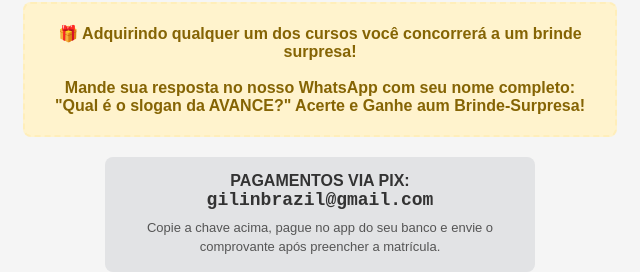
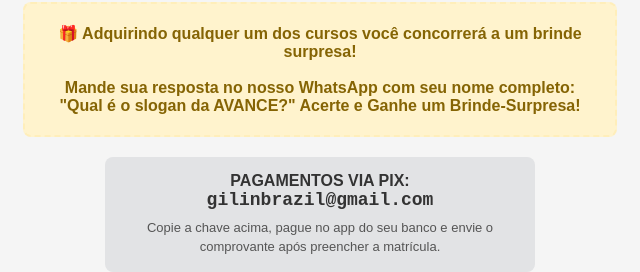
Before and after one commit to escolateologicavance-debug/Cursos-Gerais-AVANCE-, a plain HTML site: page index.html in a window 1280 px wide. Shown: the part 3469-3741 px from the top of the page, 320-960 px from the left. Drawn offline with Linux system fonts and the light colour scheme.

Commit message:
Update index.html

```diff
--- a/index.html
+++ b/index.html
@@ -675,7 +675,7 @@ O pagamento é via PIX. Após a matrícula, envie o comprovante para liberação
 Mande sua resposta no nosso WhatsApp com seu nome completo:
 <br>
 
-<strong>"Qual é o slogan da AVANCE?" Acerte e Ganhe aum Brinde-Surpresa!</strong>
+<strong>"Qual é o slogan da AVANCE?" Acerte e Ganhe um Brinde-Surpresa!</strong>
 </div>
 
 <div class="pix-container">
```
